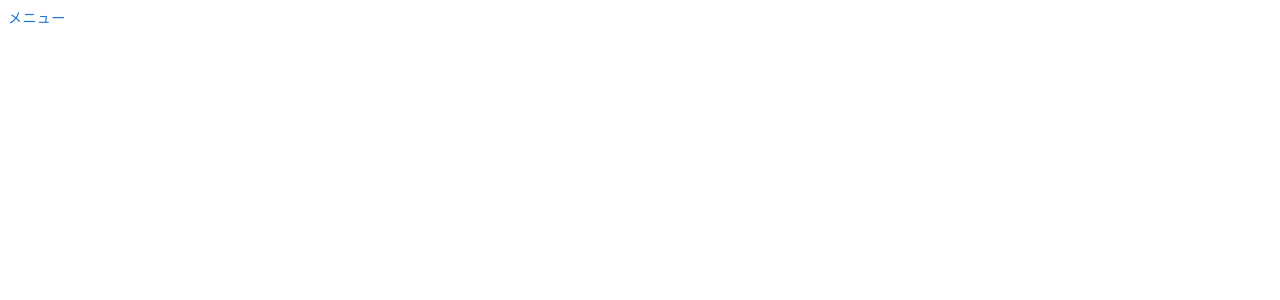
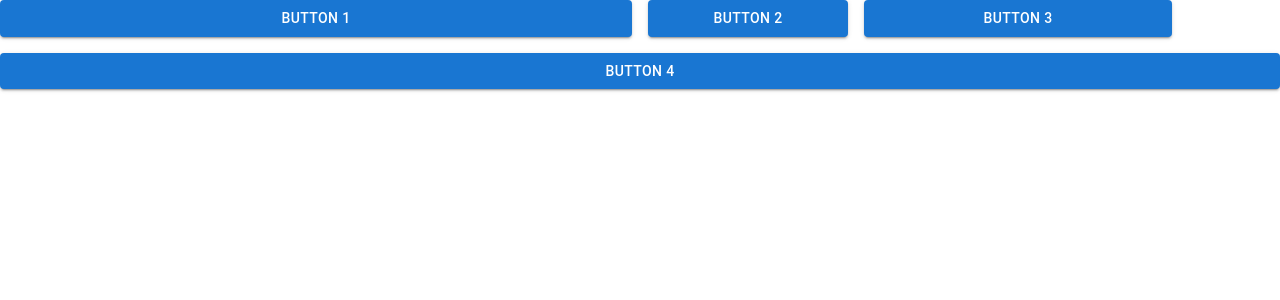
Before and after one commit to Katsudon10/react-book-practice, a React (Create React App) app in the folder app/: page / in a window 1280 px wide. Shown: the top 300 px of the page. Built offline with nearby package versions, Linux system fonts and the light colour scheme.

Commit message:
MUI Grid

```diff
--- /dev/null
+++ b/app/src/components/MaterialGrid.js
@@ -0,0 +1,21 @@
+import { Button } from '@mui/material'
+import Grid from '@mui/material/Unstable_Grid2'
+
+export default function MaterialGrid() {
+    return (
+        <Grid container spacing={2}>
+            <Grid xs={6}>
+                <Button variant="contained" fullWidth>Button 1</Button>
+            </Grid>
+            <Grid xs={2}>
+                <Button variant="contained" fullWidth>Button 2</Button>
+            </Grid>
+            <Grid xs={3}>
+                <Button variant="contained" fullWidth>Button 3</Button>
+            </Grid>
+            <Grid xs={12}>
+                <Button variant="contained" fullWidth>Button 4</Button>
+            </Grid>
+        </Grid>
+    )
+}
--- a/app/src/index.js
+++ b/app/src/index.js
@@ -24,11 +24,12 @@ import ErrorRetryThrow from './components/ErrorRetryThrow';
 import ErrorRetryRoot from './components/ErrorRetryRoot';
 import MaterialBasic from './components/MaterialBasic';
 import MaterialDrawer from './components/MaterialDrawer';
+import MaterialGrid from './components/MaterialGrid';
 
 const root = ReactDOM.createRoot(document.getElementById('root'));
 root.render(
   <React.StrictMode>
-    <MaterialDrawer />
+    <MaterialGrid />
   </React.StrictMode>
 );
 
```
